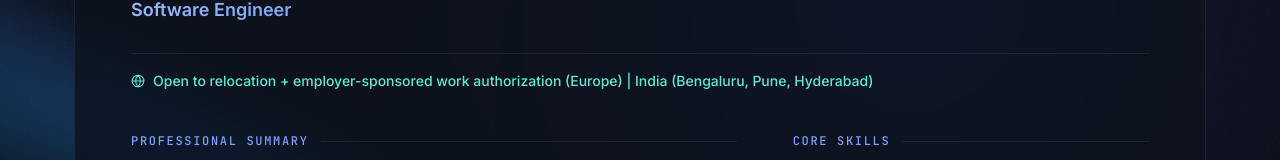
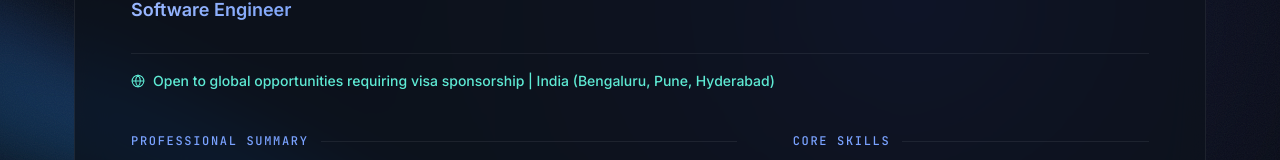
Before and after one commit to Manormasharma/Portfolio, a React (Create React App) app: page /Portfolio/resume in a window 1280 px wide. Shown: the part 311-471 px from the top of the page. Built offline with nearby package versions, Linux system fonts and the light colour scheme; no server answers.

Commit message:
Update availability to global opportunities requiring visa sponsorship, refresh resume

```diff
--- a/src/Pages/Homepage/sections/About.js
+++ b/src/Pages/Homepage/sections/About.js
@@ -11,7 +11,7 @@ const PILLAR_ICONS = ['layers', 'code', 'shield', 'gauge', 'cloud', 'sparkles'];
 
 const facts = [
   { icon: 'mapPin', label: 'Based in', value: profile.location },
-  { icon: 'globe', label: 'Relocation', value: 'Europe · Bengaluru · Pune · Hyderabad' },
+  { icon: 'globe', label: 'Relocation', value: 'Global (visa sponsorship) · Bengaluru · Pune · Hyderabad' },
   { icon: 'briefcase', label: 'Experience', value: `${profile.yearsExperience} years, 5 teams` },
   { icon: 'graduation', label: 'Education', value: `${educationData[0].degree.split(',')[0]} — IGNOU` },
   { icon: 'user', label: 'Languages', value: profile.languages.join(' · ') },
--- a/src/data/profile.json
+++ b/src/data/profile.json
@@ -11,10 +11,10 @@
     "Cloud & DevOps"
   ],
   "heroIntro": "5.2 years building production applications with React.js, Next.js, TypeScript, Python, AI/GenAI & Cloud.",
-  "relocation": "Open to relocation + employer-sponsored work authorization (Europe) | India (Bengaluru, Pune, Hyderabad)",
-  "availability": "Open to opportunities across India & Europe",
+  "relocation": "Open to global opportunities requiring visa sponsorship | India (Bengaluru, Pune, Hyderabad)",
+  "availability": "Open to global opportunities requiring visa sponsorship",
   "locationLine": "Open to relocation",
-  "workAuthNote": "Europe: open to relocation + employer-sponsored work authorization",
+  "workAuthNote": "Open to global opportunities requiring visa sponsorship",
   "targetRoles": [
     "Software Engineer",
     "Senior Frontend Engineer (React / Next.js)",
@@ -60,7 +60,7 @@
     "Across five teams I've owned the full delivery loop: translating business requirements into features, securing platforms with JWT and RBAC, managing CI/CD pipelines with DevOps, and raising quality through testing and code reviews.",
     "I'm an AWS Certified AI Practitioner, covering generative AI on AWS with Amazon Bedrock and Amazon SageMaker. I have hands-on experience across AWS, Azure, Google Cloud and Terraform, and I build GenAI tooling with Google ADK, RAG and LLM APIs."
   ],
-  "summary": "Software Engineer with 5.2 years of experience building production applications with React.js, Next.js, TypeScript, Python, AI/GenAI and Cloud. Led the redesign of a multi-role B2B platform, built a 30+ component design system and cut page-load time by ~30%. AWS Certified AI Practitioner (Amazon Bedrock, Amazon SageMaker) with hands-on experience in cloud (AWS, Azure, Google Cloud, Terraform) and GenAI (Google ADK, RAG, LLM APIs). Open to opportunities across India and Europe, including relocation with employer-sponsored work authorization.",
+  "summary": "Software Engineer with 5.2 years of experience building production applications with React.js, Next.js, TypeScript, Python, AI/GenAI and Cloud. Led the redesign of a multi-role B2B platform, built a 30+ component design system and cut page-load time by ~30%. AWS Certified AI Practitioner (Amazon Bedrock, Amazon SageMaker) with hands-on experience in cloud (AWS, Azure, Google Cloud, Terraform) and GenAI (Google ADK, RAG, LLM APIs). Open to global opportunities requiring visa sponsorship.",
   "pillars": [
     {
       "title": "Frontend Architecture",
```
Also changed, not shown: 2 other files (tests, documents, lock files or other folders).
